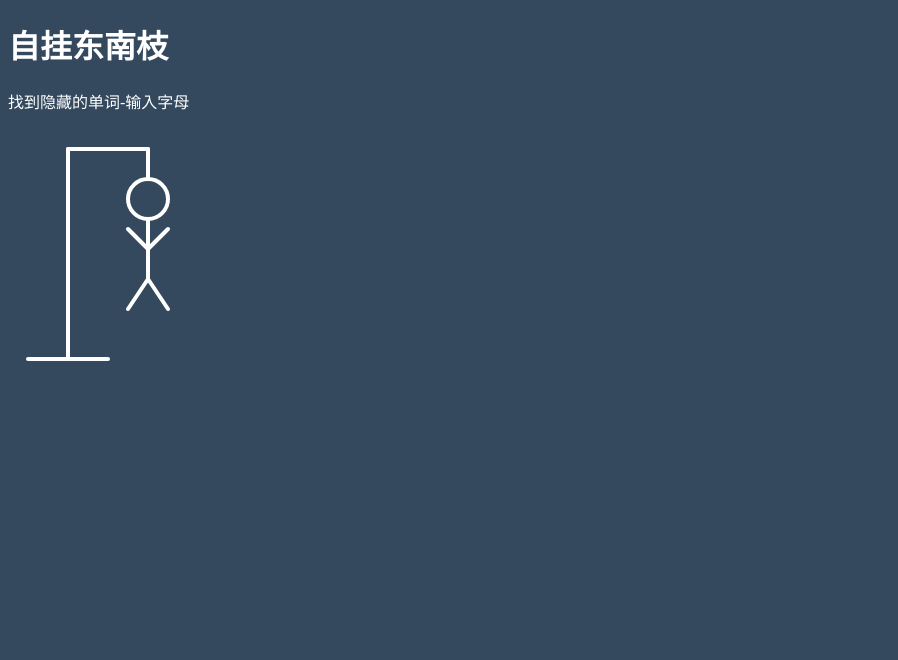
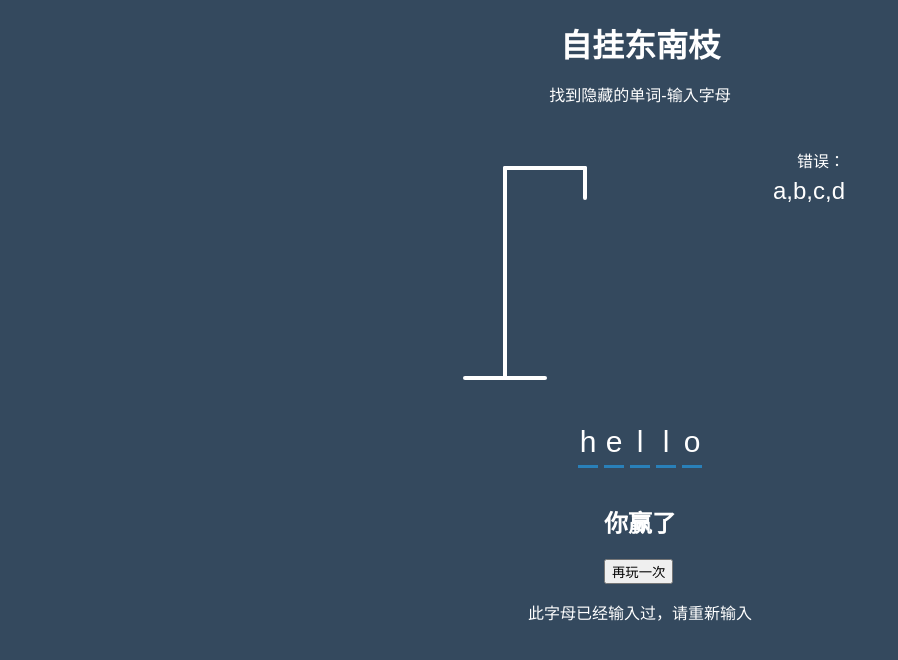
Before and after one commit to ms-online/ms-hangman, a plain HTML site: page index.html in a window 1280 px wide. Shown: the whole page, without its empty margins (0-898 px from the left). Drawn offline with Linux system fonts and the light colour scheme.

Commit message:
lesson-3

```diff
--- a/index.html
+++ b/index.html
@@ -27,8 +27,36 @@
         <line x1="140" y1="150" x2="120" y2="180" class="figure-part" />
         <line x1="140" y1="150" x2="160" y2="180" class="figure-part" />
       </svg>
+      <!-- 错误提示 -->
+      <div class="wrong-letters-container">
+        <div id="wrong-letters">
+          <p>错误：</p>
+          <span>a,b,c,d</span>
+        </div>
+      </div>
+
+      <!-- 单词输入内容 -->
+      <div id="word" class="word">
+        <div class="letter">h</div>
+        <div class="letter">e</div>
+        <div class="letter">l</div>
+        <div class="letter">l</div>
+        <div class="letter">o</div>
+      </div>
     </div>
 
+    <!-- 游戏弹出框 -->
+    <div class="popup-container" id="popup-container">
+      <div class="popup">
+        <h2 id="final-message">你赢了</h2>
+        <button id="play-button">再玩一次</button>
+      </div>
+    </div>
+
+    <!-- 通知框 -->
+    <div class="notification-container" id="notification-container">
+      <p>此字母已经输入过，请重新输入</p>
+    </div>
     <script src="script.js"></script>
   </body>
 </html>
--- a/style.css
+++ b/style.css
@@ -1,6 +1,27 @@
+* {
+  box-sizing: border-box;
+}
 body {
   background-color: #34495e;
   color: #fff;
+  font-family: Arial, Helvetica, sans-serif;
+  display: flex;
+  flex-direction: column;
+  align-items: center;
+  height: 80vh;
+  margin: 0;
+  overflow: hidden;
+}
+
+h1 {
+  margin: 20px 0 0;
+}
+.game-container {
+  padding: 20px 30px;
+  position: relative;
+  margin: auto;
+  height: 350px;
+  width: 450px;
 }
 
 .figure-container {
@@ -9,3 +30,43 @@ body {
   stroke-width: 4px;
   stroke-linecap: round;
 }
+
+.figure-part {
+  display: none;
+}
+
+.wrong-letters-container {
+  position: absolute;
+  top: 20px;
+  right: 20px;
+  display: flex;
+  flex-direction: column;
+  text-align: right;
+}
+
+.wrong-letters-container p {
+  margin: 0 0 5px;
+}
+
+.wrong-letters-container span {
+  font-size: 24px;
+}
+
+.word {
+  display: flex;
+  position: absolute;
+  bottom: 10px;
+  left: 50%;
+  transform: translateX(-50%);
+}
+
+.letter {
+  border-bottom: 3px solid #2980b9;
+  display: inline-flex;
+  font-size: 30px;
+  align-items: center;
+  justify-content: center;
+  margin: 0 3px;
+  height: 50px;
+  width: 20px;
+}
```
Also changed, not shown: 1 other file.
